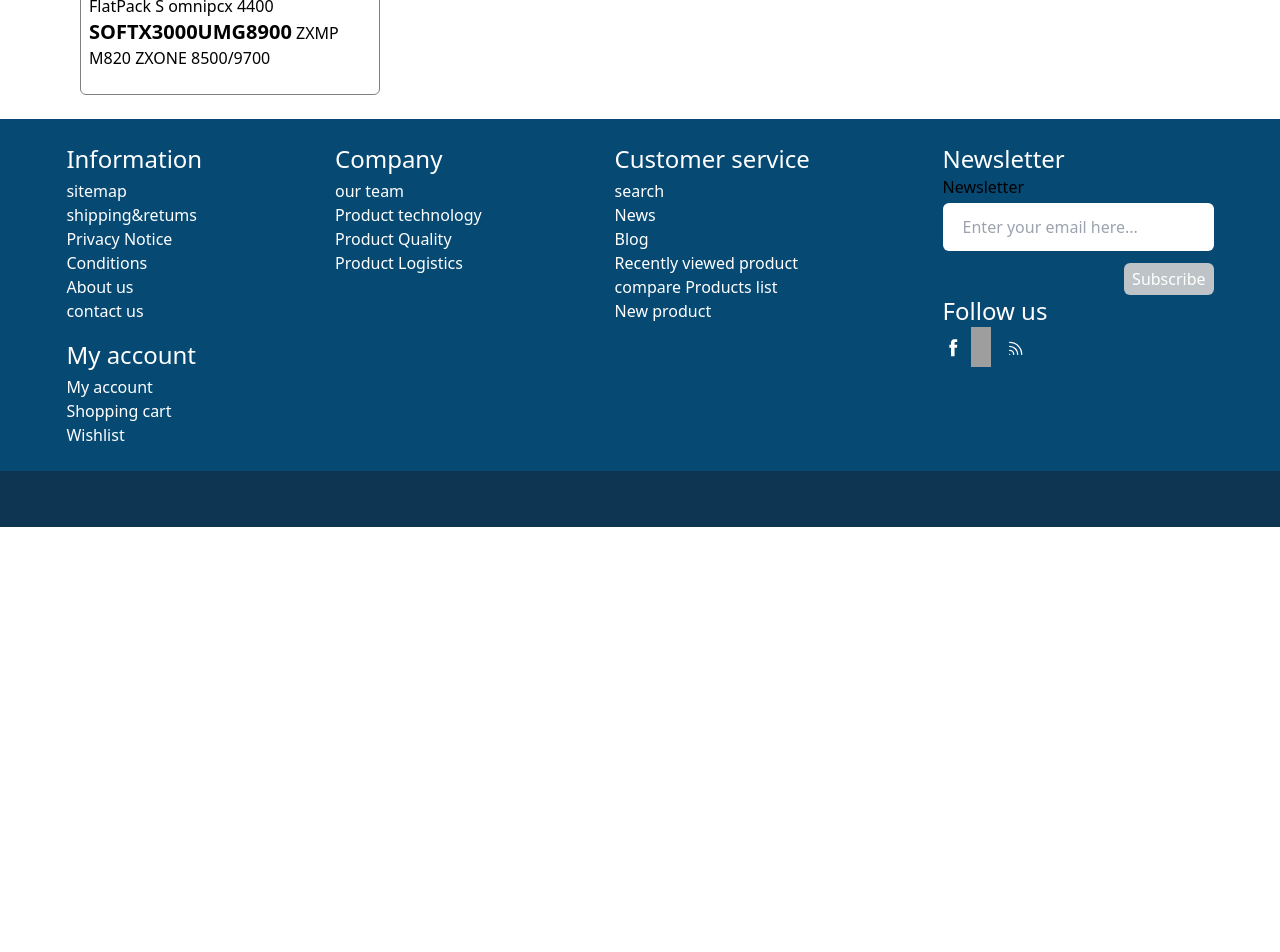
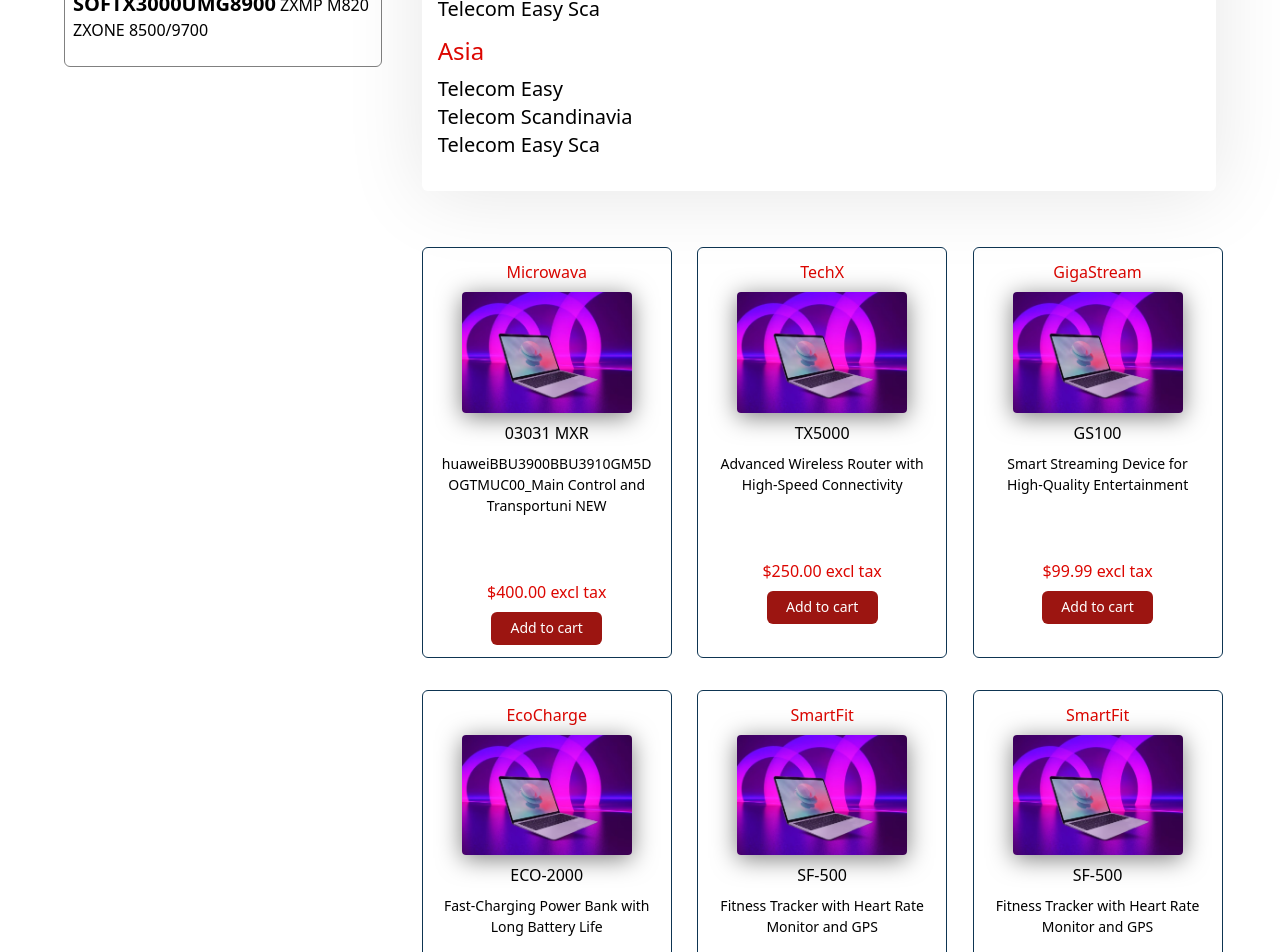
Before and after one commit to AmirNBK/Telecom, a SvelteKit app: page /contact-us in a window 1280 px wide. Shown: the part 1220-2172 px from the top of the page. Before the commit the page ends 1747 px from the top, so only its background shows below. Built offline with nearby package versions, Linux system fonts and the light colour scheme; grey boxes are pictures that could not be loaded.

Commit message:
developed contact us page

```diff
--- a/src/components/ContactUs/ContactUs.svelte
+++ b/src/components/ContactUs/ContactUs.svelte
@@ -1,3 +1,25 @@
-<div class="ContactUsContainer">
-<h2> contact us </h2>
-</div>
+<script>
+    import image from "../../assets/image/ContactUsImage.png";
+
+    const locations = [
+      { title: "Europe", countries: ["Telecom Easy", "Telecom Scandinavia", "Telecom Easy Sca"] },
+      { title: "Africa", countries: ["Telecom Easy", "Telecom Scandinavia", "Telecom Easy Sca"] },
+      { title: "Asia", countries: ["Telecom Easy", "Telecom Scandinavia", "Telecom Easy Sca"] }
+    ];
+  </script>
+
+  <div class="ContactUsContainer rounded-md pb-8" style="box-shadow: 0px 4px 80px 0px rgba(0, 0, 0, 0.10);">
+    <h2 style="background-color: #0E3552;" class="text-xl rounded-t-md text-white px-4 py-2">
+      contact us
+    </h2>
+    <img src={image} alt="image" class="ml-4 rounded-md mt-4 w-8/12" />
+
+    {#each locations as location}
+      <div class="ml-4 mt-3">
+        <h2 style="color: #DC0600;" class="text-2xl mb-2">{location.title}</h2>
+        {#each location.countries as country}
+          <p class="text-xl">{country}</p>
+        {/each}
+      </div>
+    {/each}
+  </div>
--- a/src/components/Footer/Footer.svelte
+++ b/src/components/Footer/Footer.svelte
@@ -5,7 +5,7 @@
 </script>
 
 <div
-    class="Footer text-white flex flex-row justify-around pt-6 flex-wrap"
+    class="Footer text-white flex flex-row justify-around pt-6 flex-wrap mt-10"
     style="background-color: #064973;"
 >
     <div class="Footer__leftside gap-4 flex flex-col">
--- a/src/components/SideBar/SideBar.svelte
+++ b/src/components/SideBar/SideBar.svelte
@@ -3,7 +3,7 @@
 </script>
 
 <div
-    class="SideBar w-3/12 text-white bg-white mb-8 rounded-md"
+    class="SideBar w-full text-white bg-white mb-8 rounded-md"
     style="box-shadow: 0px 0px 16px -5px #000000;"
 >
     <div
--- a/src/components/Tags/Tags.svelte
+++ b/src/components/Tags/Tags.svelte
@@ -1,4 +1,4 @@
-<div class="tags w-3/12 px-2 py-2 rounded-md mb-6" style="border: 1px solid gray;">
+<div class="tags w-full px-2 py-2 rounded-md mb-6" style="border: 1px solid gray;">
     <div class="tags__title w-full font-medium" style="border-bottom: 1px solid gray;">
         Popular tags
     </div>
--- a/src/routes/contact-us/+page.svelte
+++ b/src/routes/contact-us/+page.svelte
@@ -7,14 +7,78 @@
     import SideBar from "../../components/SideBar/SideBar.svelte";
     import Tags from "../../components/Tags/Tags.svelte";
     import product1 from "../../assets/image/product1.jpeg";
+    import ContactUs from "../../components/ContactUs/ContactUs.svelte";
+    const products = [
+        {
+            brand: "Microwava",
+            name: "03031 MXR",
+            description:
+                "huaweiBBU3900BBU3910GM5DOGTMUC00_Main Control and Transportuni NEW",
+            price: "$400.00",
+            image: product1,
+        },
+        {
+            brand: "TechX",
+            name: "TX5000",
+            description:
+                "Advanced Wireless Router with High-Speed Connectivity",
+            price: "$250.00",
+            image: product1,
+        },
+        {
+            brand: "GigaStream",
+            name: "GS100",
+            description:
+                "Smart Streaming Device for High-Quality Entertainment",
+            price: "$99.99",
+            image: product1,
+        },
+        {
+            brand: "EcoCharge",
+            name: "ECO-2000",
+            description: "Fast-Charging Power Bank with Long Battery Life",
+            price: "$49.99",
+            image: product1,
+        },
+        {
+            brand: "SmartFit",
+            name: "SF-500",
+            description: "Fitness Tracker with Heart Rate Monitor and GPS",
+            price: "$129.00",
+            image: product1,
+        },
+        {
+            brand: "SmartFit",
+            name: "SF-500",
+            description: "Fitness Tracker with Heart Rate Monitor and GPS",
+            price: "$129.00",
+            image: product1,
+        },
+    ];
 </script>
 
 <div>
     <Header />
     <HeroSection />
-    <div class="flex flex-col ml-20">
-        <SideBar />
-        <Tags />
+    <div class="flex flex-row gap-10 mx-auto" style="width: 90%;">
+        <div class="flex flex-col" style="flex : 1">
+            <SideBar />
+            <Tags />
+        </div>
+        <div style="flex : 2.5;">
+            <ContactUs />
+            <div class="grid grid-cols-3 gap-8 mt-14">
+                {#each products as product}
+                    <Product
+                        brand={product.brand}
+                        name={product.name}
+                        description={product.description}
+                        price={product.price}
+                        image={product.image}
+                    />
+                {/each}
+            </div>
+        </div>
     </div>
 
     <Footer />
```
Also changed, not shown: src/assets/image/ContactUsImage.png (added).
